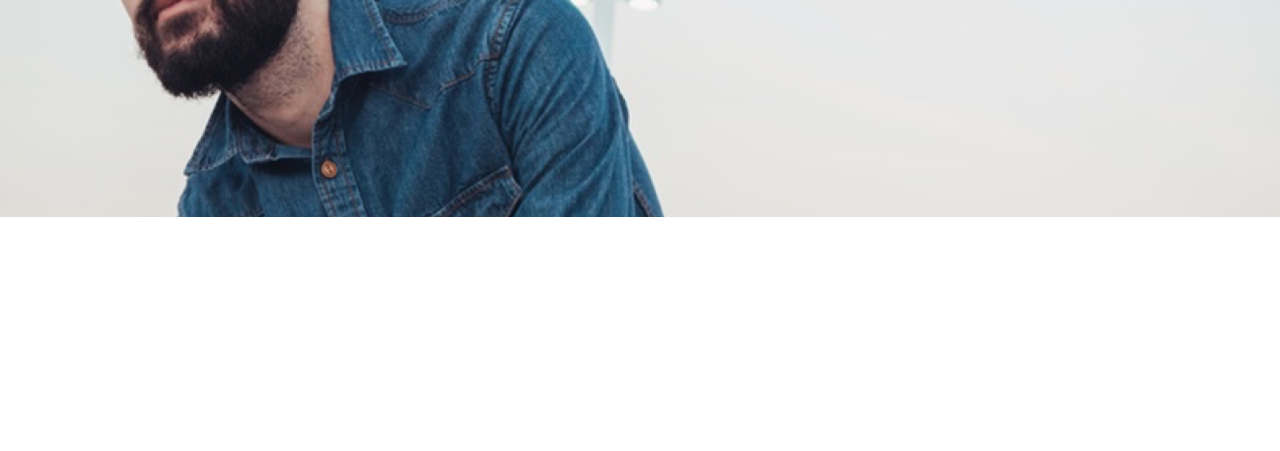
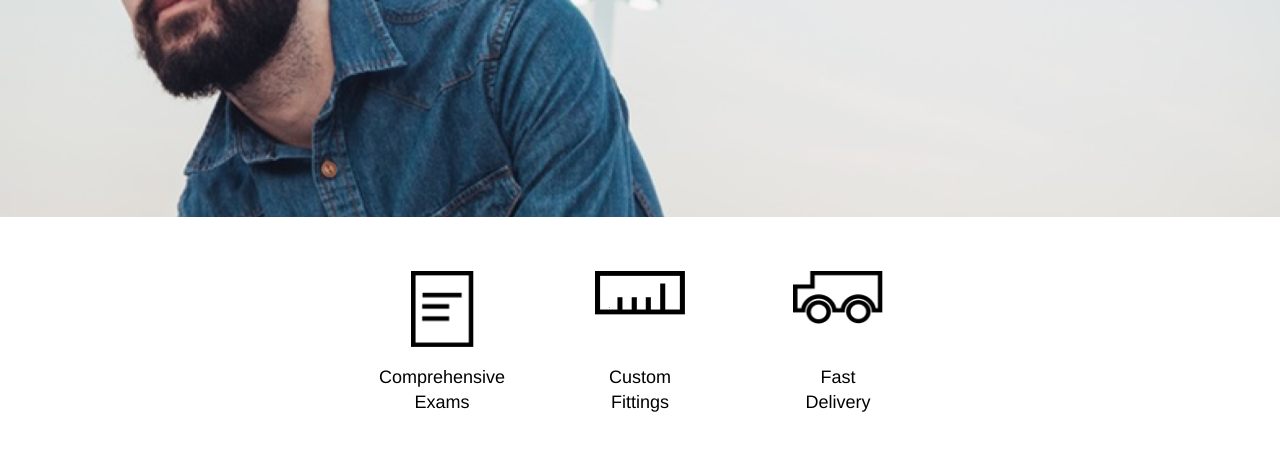
Before and after one commit to kayla-jolene/Tortoiseshell-Optics, a plain HTML site: page index.html in a window 1280 px wide. Shown: the part 341-792 px from the top of the page. Drawn offline with Linux system fonts and the light colour scheme.

Commit message:
Icons section HTML & CSS done.

```diff
--- a/index.html
+++ b/index.html
@@ -28,5 +28,30 @@
       </div>
     </div>
   </header>
+
+<!--Information-->
+
+  <section class="icons container">
+
+    <!--Icons-->
+
+    <div class="paper icon">
+      <img src="./resources/paper-icon.png" alt="piece of paper cartoon">
+      <div>Comprehensive Exams</div>
+    </div>
+
+    <div class="ruler icon">
+      <img src="./resources/ruler-icon.png" alt="ruler cartoon">
+      <div>Custom Fittings</div>
+    </div>
+
+    <div class="truck icon">
+      <img src="./resources/truck-icon.png" alt="truck cartoon">
+      <div>Fast Delivery</div>
+    </div>
+  </section>
+
+  <!--Information-->
+
 </body>
 </html>
--- a/resources/style.css
+++ b/resources/style.css
@@ -64,3 +64,37 @@ header {
   margin-right: -2rem;
   background-color: white;
 }
+
+/*Information*/
+
+.icons {
+  display: flex;
+  flex-direction: row;
+  justify-content: center;
+}
+
+  /*Icons*/
+
+.icon {
+  display: flex;
+  flex-direction: column;
+  justify-content: space-between;
+  align-items: center;
+  text-align: center;
+  margin: 3rem;
+  width: 5rem;
+  height: 8rem;
+}
+
+.icon img {
+  width: 5rem;
+  margin-bottom: 1rem;
+}
+
+.paper.icon img {
+  width: 3.5rem;
+}
+
+/*More Information: Philosophy / Appointments*/
+
+.
```
